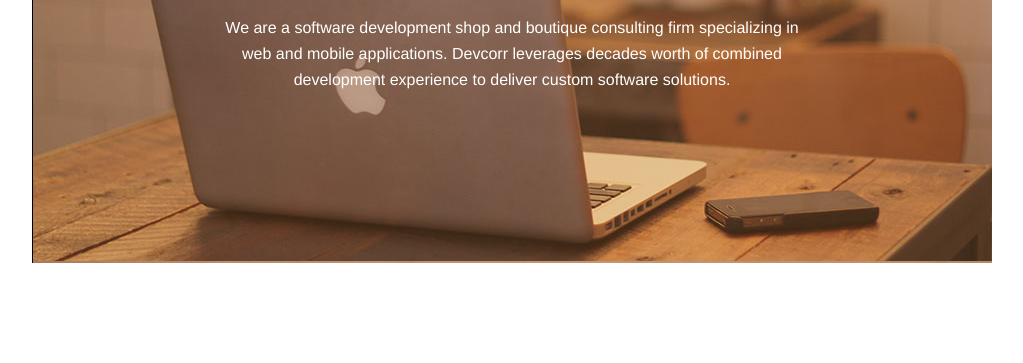
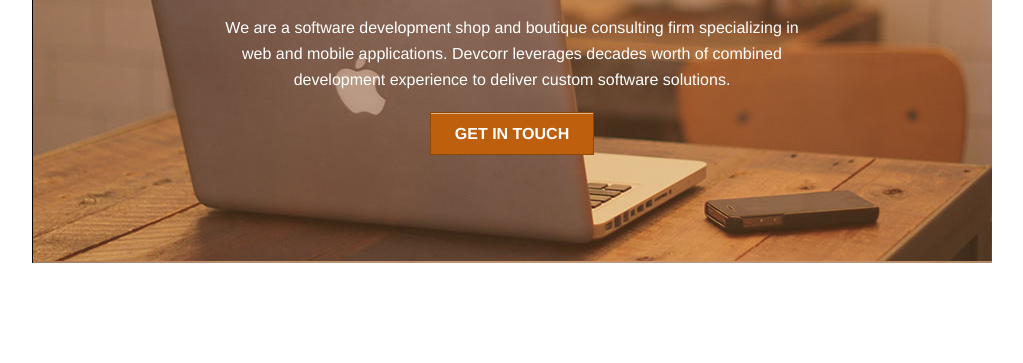
Before and after one commit to Devcorr/Devcorr.github.io, a plain HTML site: page www/index.html in a window 1280 px wide. Shown: the part 315-678 px from the top of the page, without its empty margins (128-1151 px from the left). Drawn offline with nearby package versions, Linux system fonts and the light colour scheme; files that its build step writes are made by us from their sources.

Commit message:
add get in touch button

```diff
--- a/www/index.html
+++ b/www/index.html
@@ -33,8 +33,9 @@
 
         <div class="row img-info-section" id="mission">
             <h2 class="info-section-title">DEVCORR TECHNOLOGIES</h2>
-            <div class="large-10 small-centered columns">
-                <p class="info-section-text">We are a software development shop and boutique consulting firm specializing in web and mobile applications. Devcorr leverages decades worth of combined development experience to deliver custom software solutions.</p>
+            <div class="large-10 small-centered columns info-section-text">
+                <p>We are a software development shop and boutique consulting firm specializing in web and mobile applications. Devcorr leverages decades worth of combined development experience to deliver custom software solutions.</p>
+                <a id="contactButton" href="#contact" class="button">GET IN TOUCH</a>
             </div>
         </div>
 
```
